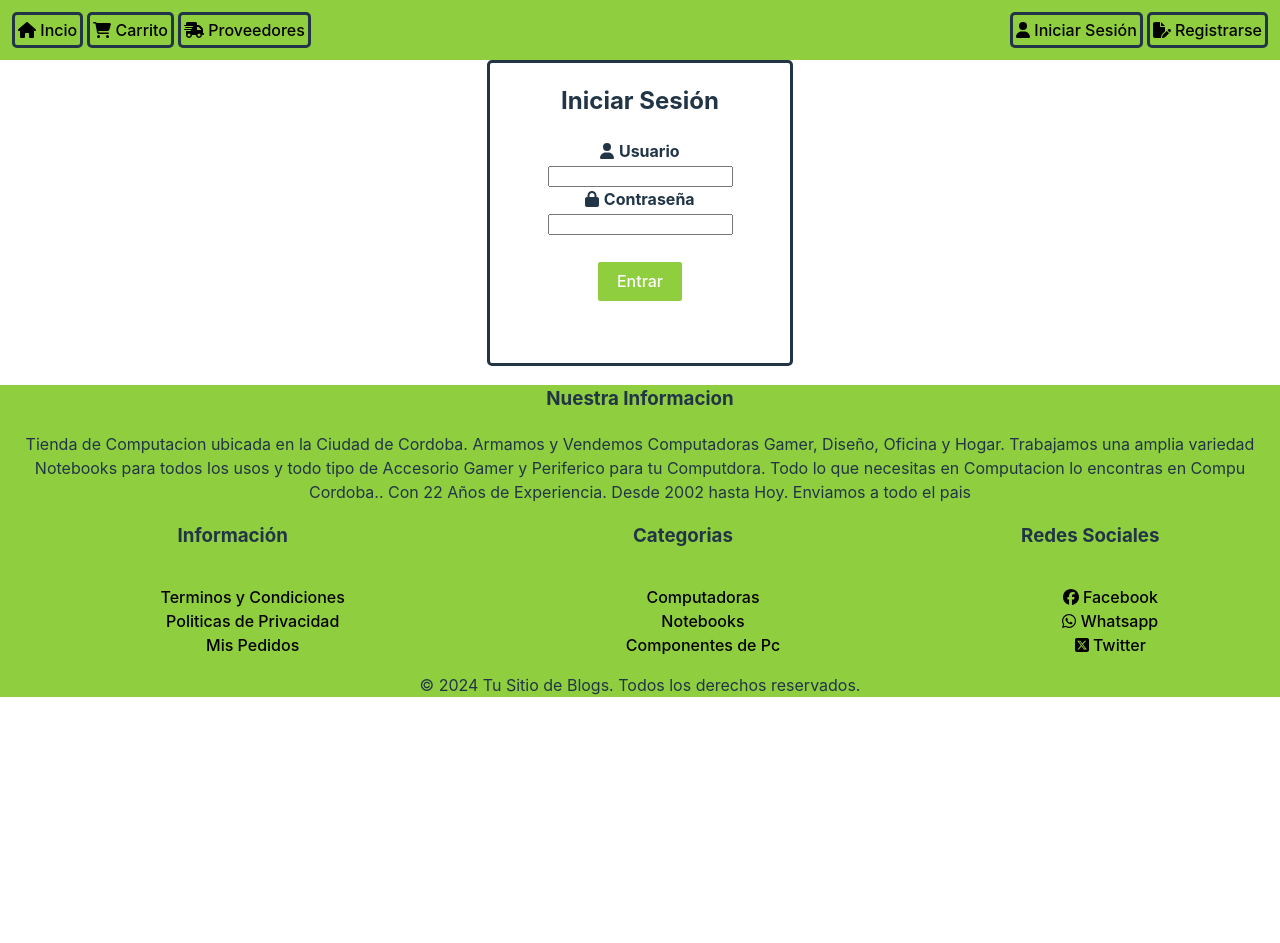
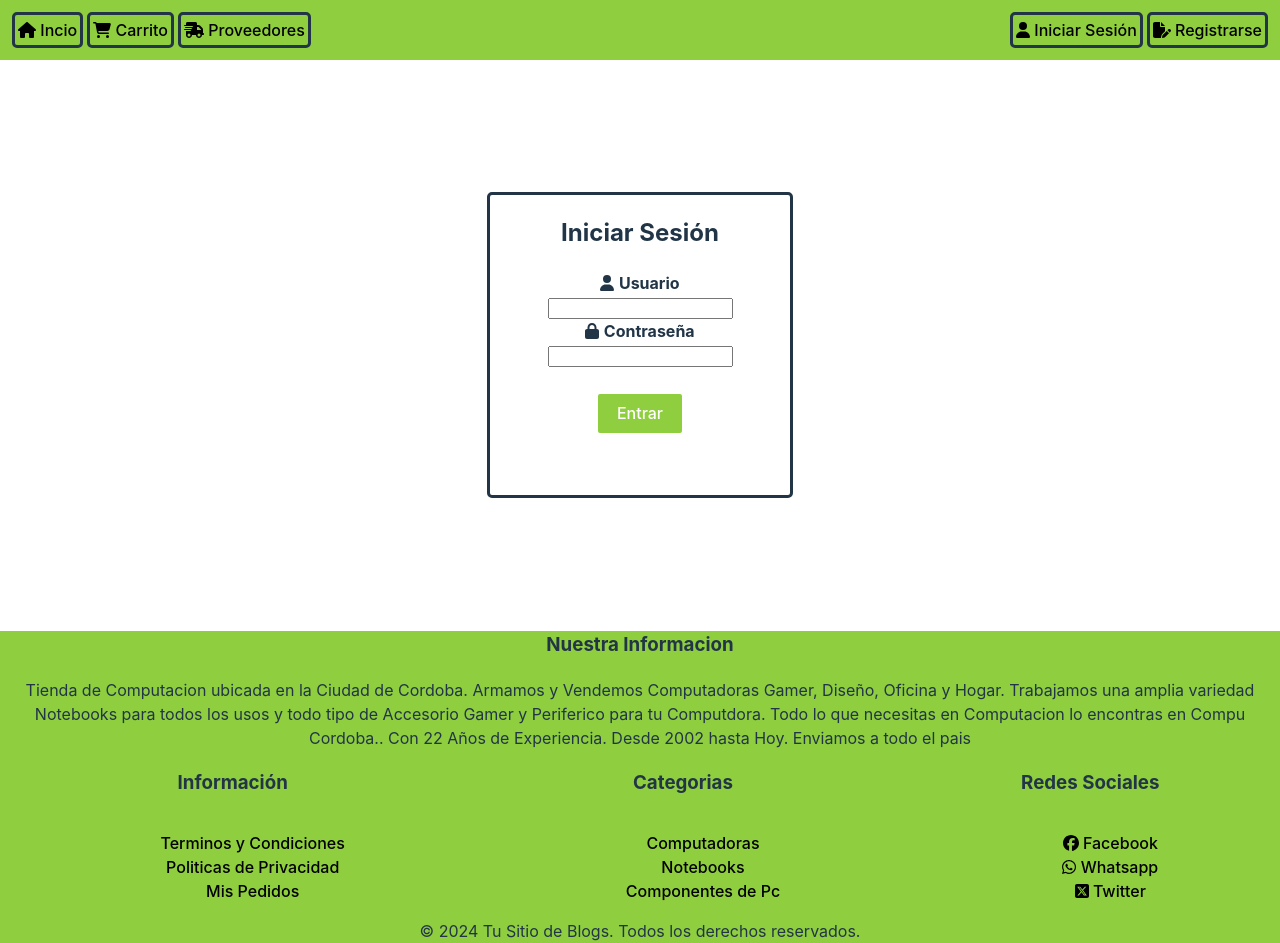
Before and after one commit to FrancoDanielGimenez/Trabajo-Practico-PaginaWeb, a React (Vite) app: page /Login in a window 1280 px wide. Before the commit the page ends 800 px from the top, so only its background shows below. Built offline with nearby package versions, Linux system fonts and the light colour scheme.

Commit message:
modificacion estilos pantalla login

```diff
--- a/src/users/login/login.css
+++ b/src/users/login/login.css
@@ -4,6 +4,8 @@
     height: 300px;
     margin: 0 auto;
     border-radius: 5px;
+    margin-top: 132px;
+    margin-bottom: 133px;
 }
 
 .btn_login{
```
